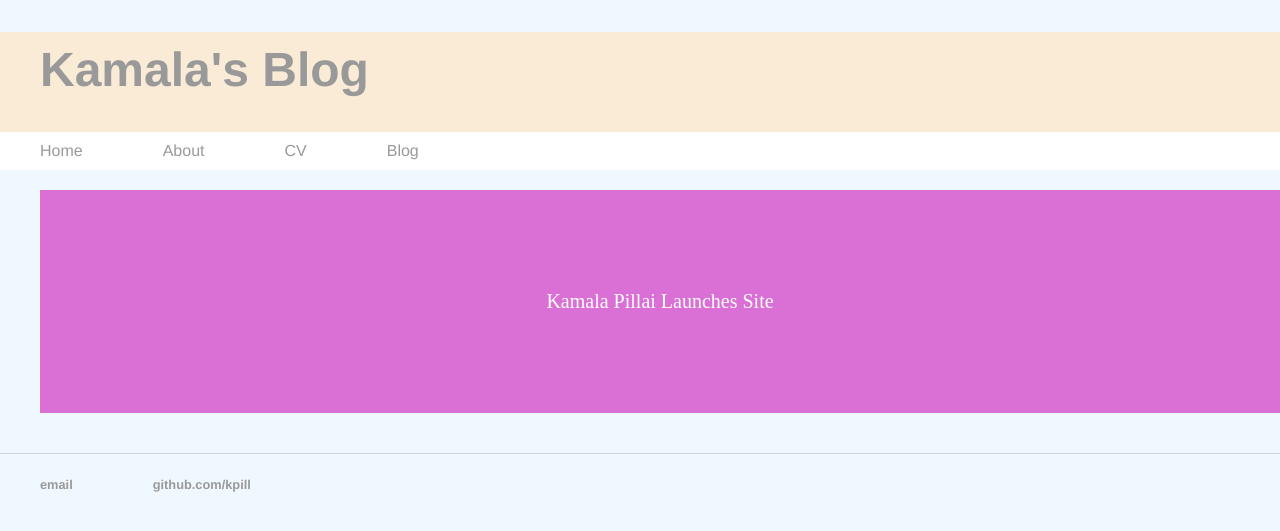
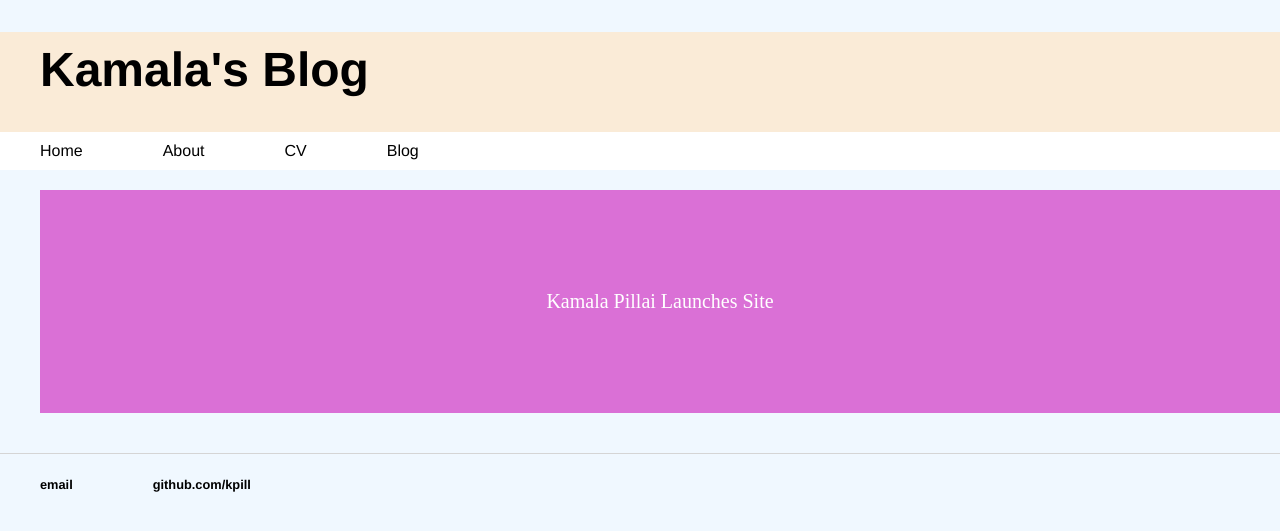
Before and after one commit to kpill/kpill.github.io, a Jekyll site: the page built from index.html, in a window 1280 px wide. Shown: the top 531 px of the page. Built offline with Jekyll 4.4.1, drawn with Linux system fonts in a browser that asks for light colours.

Commit message:
Update main.css

```diff
--- a/css/main.css
+++ b/css/main.css
@@ -4,6 +4,10 @@ header {
 	text-align: center;
 	height: 100px;
 	vertical-align: middle;
+}
+
+a.home {
+	color: Black;
 }
 
 a.home:hover {
@@ -34,13 +38,14 @@ nav li, footer li {
 }
 a {
     text-decoration: none;
-    color: #999;
     text-align: left;
     display: block;
     padding: 10px 40px;
+	color: Black;
 }
+
 a:hover {
-    color: blue;
+    border-style: solid none;
 }
 h1 {
     font-size: 3em;
```
